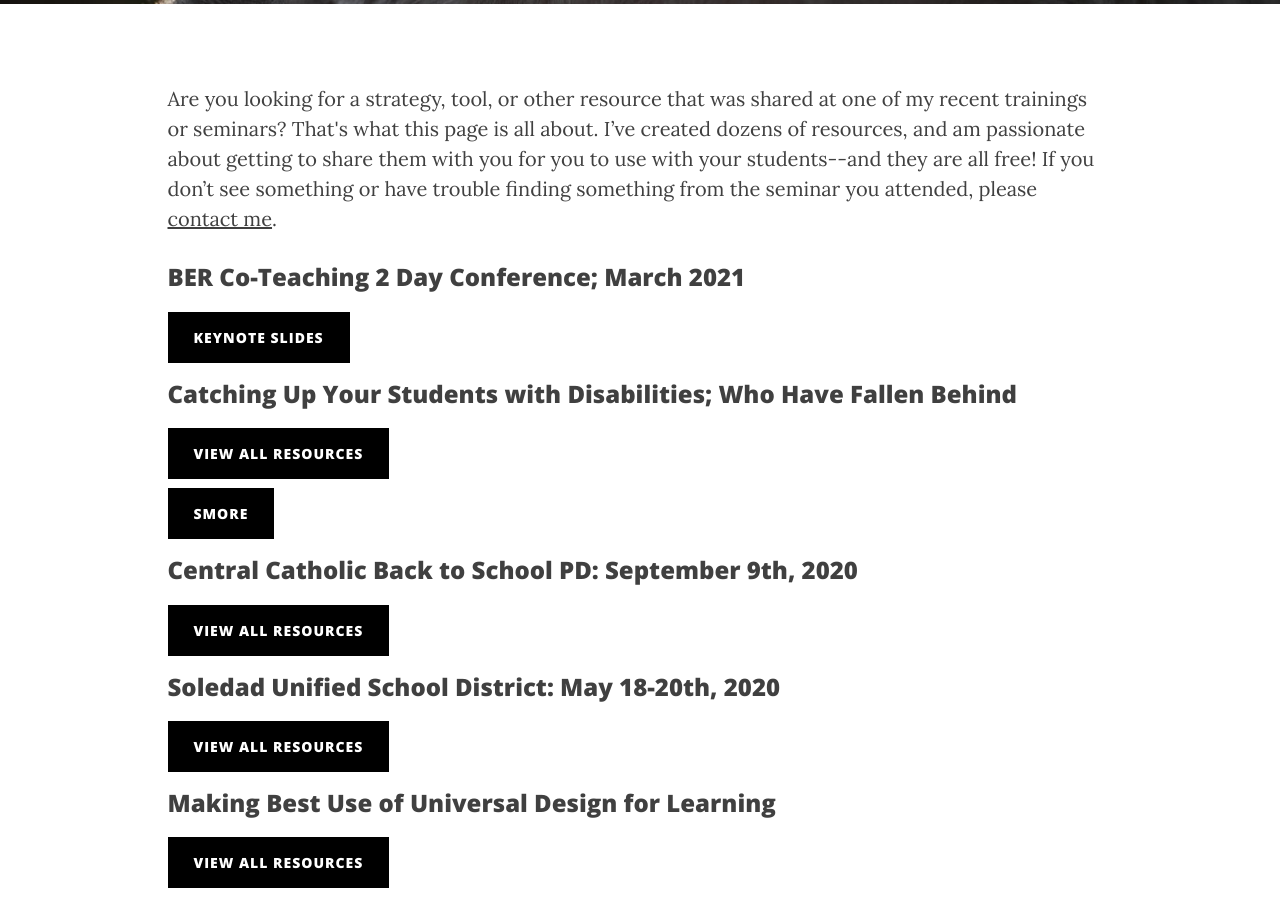
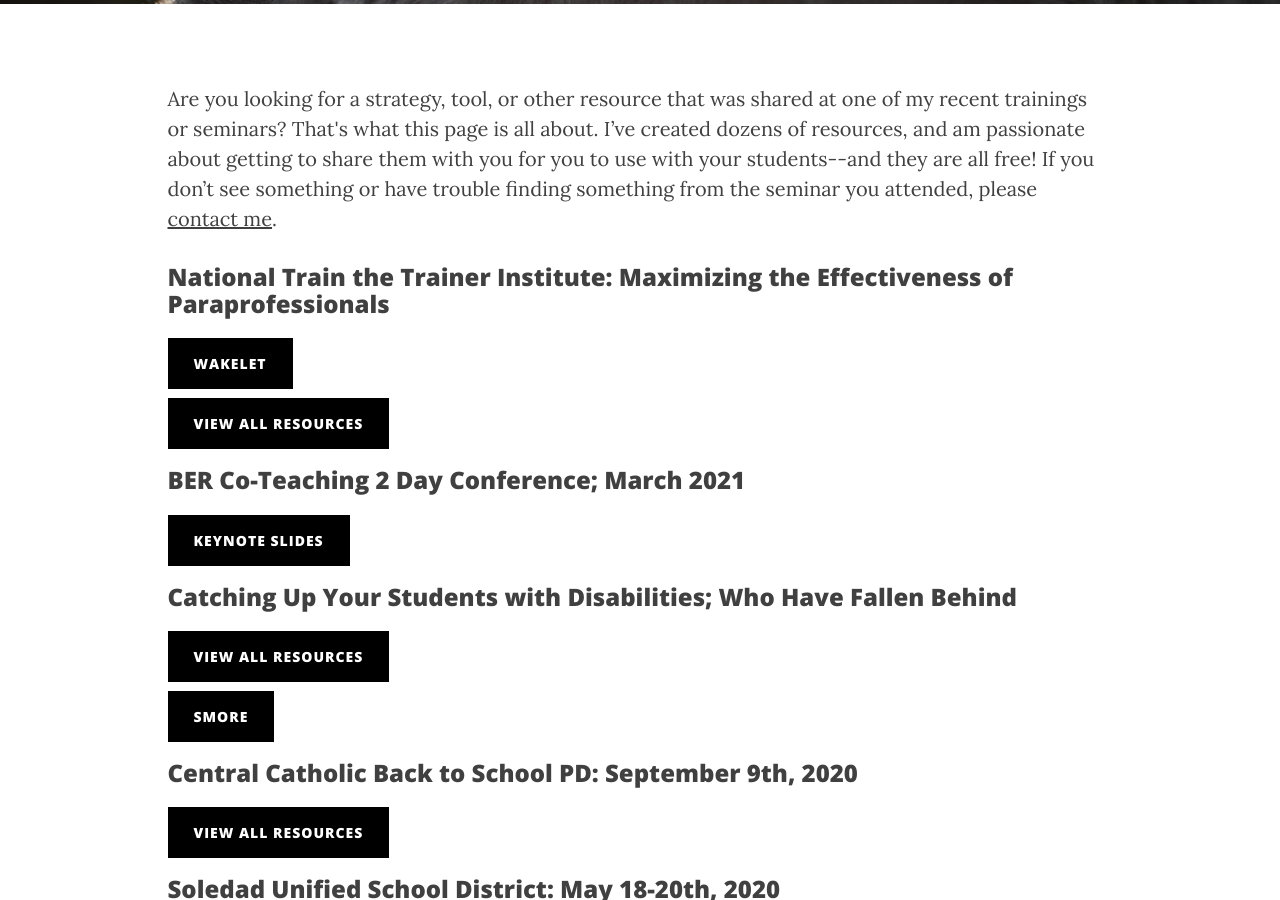
Before and after one commit to iamweswilson/clearlycat, a Jekyll site: the page built from resources.html, in a window 1280 px wide and 900 px high, scrolled down 444 px. Built offline with Jekyll 4.4.1, drawn with Linux system fonts in a browser that asks for light colours; nearby versions of some CDN libraries; comment, search, counter and statistics services are not loaded.

Commit message:
Train the trainer resources

```diff
--- a/resources.html
+++ b/resources.html
@@ -24,6 +24,17 @@ permalink: /training-resources/
             <div class="col-sm-10 col-sm-push-1">
                 <p>
                     Are you looking for a strategy, tool, or other resource that was shared at one of my  recent trainings or seminars? That's what this page is all about.  I’ve created dozens of resources, and am passionate about getting to share them with you for you to use with your students--and they are all free!  If you don’t see something or have trouble finding something from the seminar you attended, please <a href="/contact/">contact me</a>.
+                </p>
+                <h3>National Train the Trainer Institute: Maximizing the Effectiveness of Paraprofessionals</h3>
+                <p>
+                    <a href="//wakelet.com/wake/EwasuUCfkkdji4KdM7S9o" class="resource-btn" target="_blank">
+                        WAKELET
+                    </a>
+                </p>
+                <p>
+                    <a href="//drive.google.com/drive/folders/1XwR8VLtgJKoRn4k9vLPc7XRnIcqUodsN?usp=sharing" class="resource-btn" target="_blank">
+                        View All Resources
+                    </a>
                 </p>
                 <h3>BER Co-Teaching 2 Day Conference; March 2021</h3>
                 <p>
```
